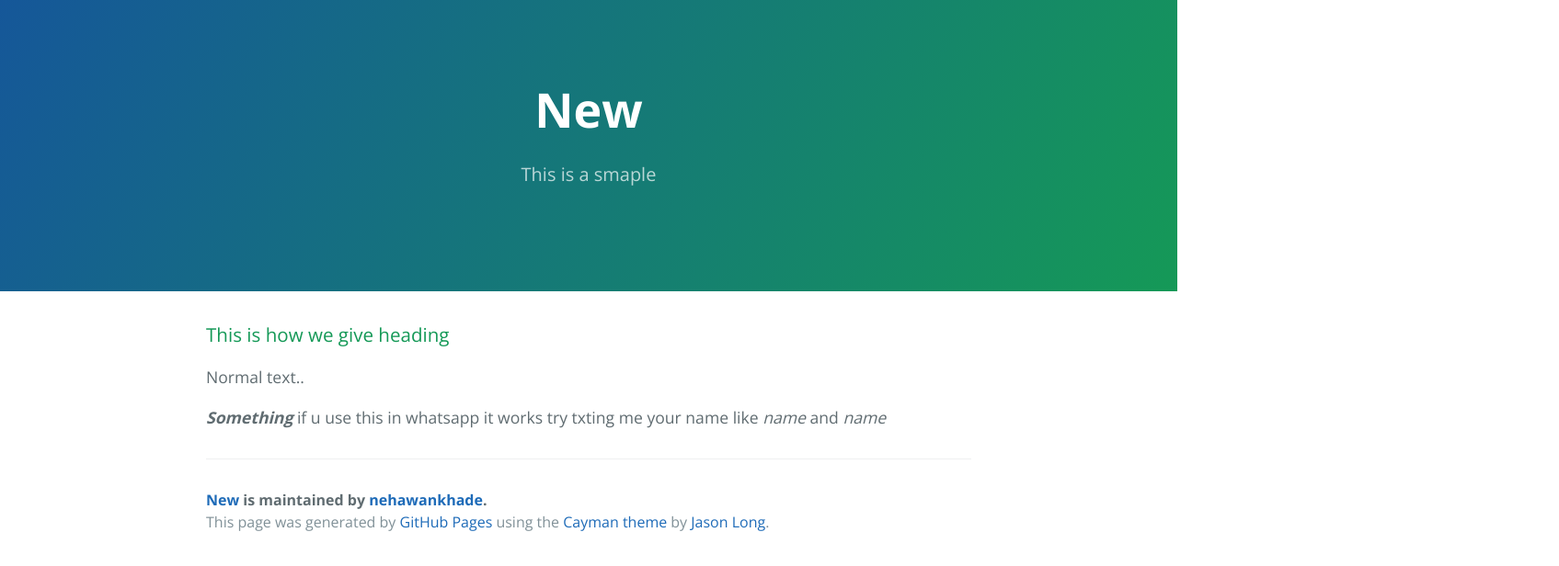
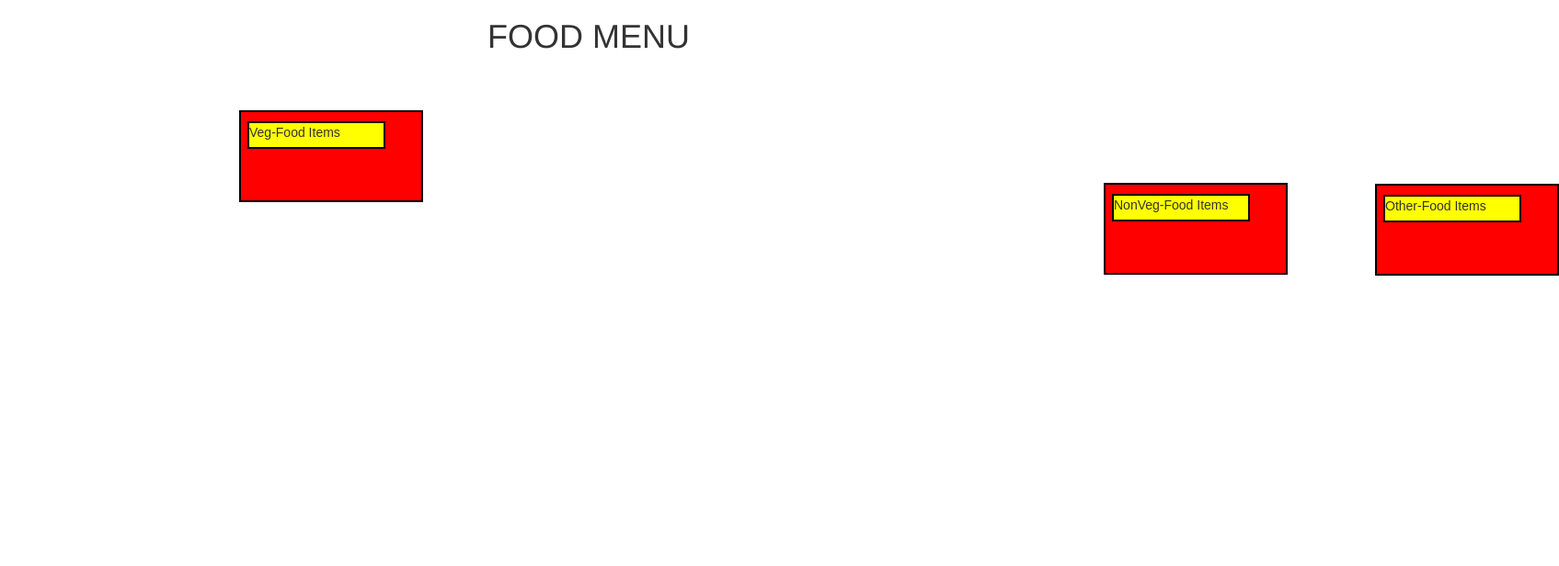
Before and after one commit to nehawankhade/New, a plain HTML site: page index.html in a window 1280 px wide. Shown: the whole page at 92% size, 1695 px wide, since content can reach past the window. Drawn offline with nearby package versions, Linux system fonts and the light colour scheme.

Commit message:
my first code

```diff
--- a/index.html
+++ b/index.html
@@ -1,37 +1,226 @@
+
 <!DOCTYPE html>
-<html lang="en-us">
+
+<html lang="en">
   <head>
-    <meta charset="UTF-8">
-    <title>New by nehawankhade</title>
+    <meta charset="utf-8">
+	<meta charset="utf-8">
+	<meta http-equiv="X-UA-Compatible" content="IE=edge">
     <meta name="viewport" content="width=device-width, initial-scale=1">
-    <link rel="stylesheet" type="text/css" href="stylesheets/normalize.css" media="screen">
-    <link href='https://fonts.googleapis.com/css?family=Open+Sans:400,700' rel='stylesheet' type='text/css'>
-    <link rel="stylesheet" type="text/css" href="stylesheets/stylesheet.css" media="screen">
-    <link rel="stylesheet" type="text/css" href="stylesheets/github-light.css" media="screen">
+
+<link rel="stylesheet" href="https://maxcdn.bootstrapcdn.com/bootstrap/3.3.7/css/bootstrap.min.css" integrity="sha384-BVYiiSIFeK1dGmJRAkycuHAHRg32OmUcww7on3RYdg4Va+PmSTsz/K68vbdEjh4u" crossorigin="anonymous">
+
+<!-- Optional theme -->
+<link rel="stylesheet" href="https://maxcdn.bootstrapcdn.com/bootstrap/3.3.7/css/bootstrap-theme.min.css" integrity="sha384-rHyoN1iRsVXV4nD0JutlnGaslCJuC7uwjduW9SVrLvRYooPp2bWYgmgJQIXwl/Sp" crossorigin="anonymous">
+
+<!-- Latest compiled and minified JavaScript -->
+<script src="https://maxcdn.bootstrapcdn.com/bootstrap/3.3.7/js/bootstrap.min.js" integrity="sha384-Tc5IQib027qvyjSMfHjOMaLkfuWVxZxUPnCJA7l2mCWNIpG9mGCD8wGNIcPD7Txa" crossorigin="anonymous"></script>
+
+    <!-- Bootstrap -->
+
+
+    <title>FOOD MENU</title >
+
+
+
+    <style>
+
+     {
+      box-sizing= border-box;
+
+
+	border:40px;
+	margin:40px;
+	width:300px;
+   }
+
+  h1{
+
+  margine-bottom: 15px;
+
+   }
+
+  p{
+
+	border:2px solid black;
+
+	padding:20px 30px 20px 30px;
+        background-color:red;
+
+	width:200px;
+
+	height:100px;
+
+	font-family:Arial;
+
+	position:relative;
+	top:50px;
+	left:245px;
+
+    }
+
+
+p1{
+
+	border:2px solid black;
+
+	padding:12px 18px 31px 30px;
+        background-color:red;
+
+	width:200px;
+
+	height:100px;
+
+	font-family:Arial;
+
+	position:absolute;
+	top:129px;
+	left:560px;
+
+    }
+
+
+p2{
+
+	border:2px solid black;
+
+	padding:12px 18px 31px 30px;
+        background-color:red;
+
+	width:200px;
+
+	height:100px;
+
+	font-family:Arial;
+
+	position:absolute;
+	top:129px;
+	left:855px;
+
+    }
+
+ p3{
+    border: 2px solid black;
+    background-color: yellow;
+    width: 150PX;
+    height: 30px;
+    font-family: Arial;
+    position: absolute;
+    top: 10px;
+    left: 7px;
+}
+p4{
+    border: 2px solid black;
+    background-color: yellow;
+	padding:0px;
+    width: 150PX;
+    height: 30px;
+    font-family: Arial;
+    position: absolute;
+    top: 10px;
+    left: 7px;
+}
+p5{
+    border: 2px solid black;
+    background-color: yellow;
+    width: 150PX;
+    height: 30px;
+    font-family: Arial;
+    position: absolute;
+    top: 10px;
+    left: 7px;
+}
+
+ .row{
+
+	margin-bottom:2px;
+
+
+     }
+
+
+@media(min-width:992px)and(max-width:1199px)
+{
+    .col-md-1,.col-md-2,.col-md-3
+,.col-md-3
+,.col-md-3
+,.col-md-3
+
+	{
+   	float:left;
+
+		border:2px;
+
+
+
+	}
+
+     .col-md-1{
+
+		width:8.33%;
+
+
+
+		}
+
+     .col-md-2{
+
+		 width:16.66%;
+
+
+		}
+
+	.col-md-3{
+
+		 width:25%;
+
+
+		}
+
+ }
+
+
+
   </head>
+</style>
+
+</head>
+
 <body>
-    <section class="page-header">
-      <h1 class="project-name">New</h1>
-      <h2 class="project-tagline">This is a smaple</h2>
 
-    </section>
+<h1 style="text-align:center">FOOD MENU</h1>
 
-    <section class="main-content">
-      <h3>
-<a id="this-is-how-we-give-heading" class="anchor" href="#this-is-how-we-give-heading" aria-hidden="true"><span aria-hidden="true" class="octicon octicon-link"></span></a>This is how we give heading</h3>
+<div class ="container-fluid">
+ <div class="row"
+>
 
-<p>Normal text..</p>
 
-<p><em><strong>Something</strong></em>  if u use this in whatsapp it works try txting me your name like <em>name</em> and <em>name</em></p>
+ <div class="col-md-6  col-sm-4">
 
-      <footer class="site-footer">
-        <span class="site-footer-owner"><a href="https://github.com/nehawankhade/New">New</a> is maintained by <a href="https://github.com/nehawankhade">nehawankhade</a>.</span>
+	<p>
+	<p3>Veg-Food Items</p3>
+	</p>
 
-        <span class="site-footer-credits">This page was generated by <a href="https://pages.github.com">GitHub Pages</a> using the <a href="https://github.com/jasonlong/cayman-theme">Cayman theme</a> by <a href="https://twitter.com/jasonlong">Jason Long</a>.</span>
-      </footer>
+	</div>
+	<div class="col-md-6  col-sm-4">
 
-    </section>
+        <p1>
+	<p4>NonVeg-Food Items</p4>
+	</p1>
+	</div>
+         <div class="col-md-6  col-sm-4">
+
+	<p2>
+	<p5>Other-Food Items</p5>
+	</p2>
+	</div>
+ </div>
+
+</div>
+
 
 
 </body>
+
+
 </html>
```
Lines whose indentation alone changed are shown as unchanged.
